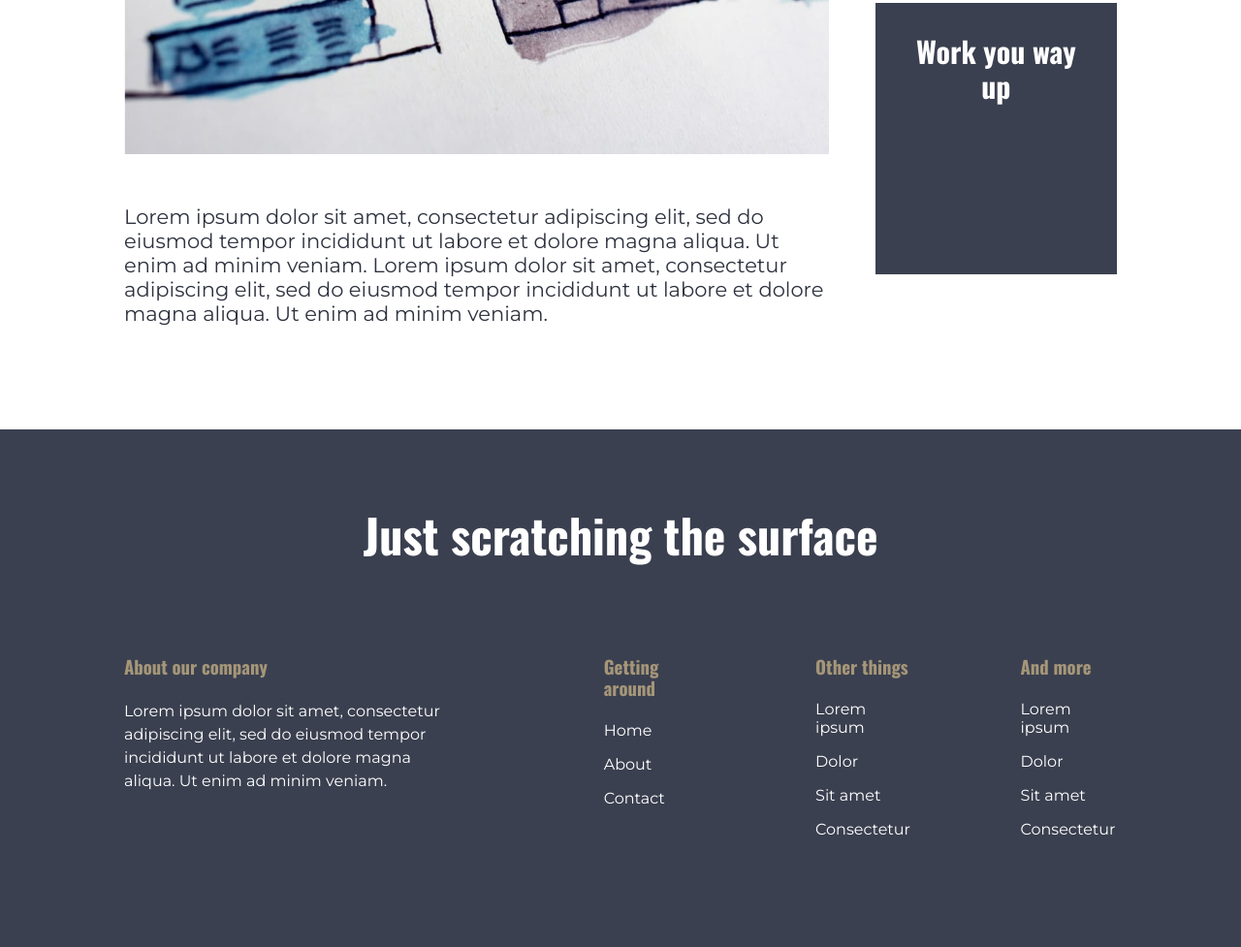
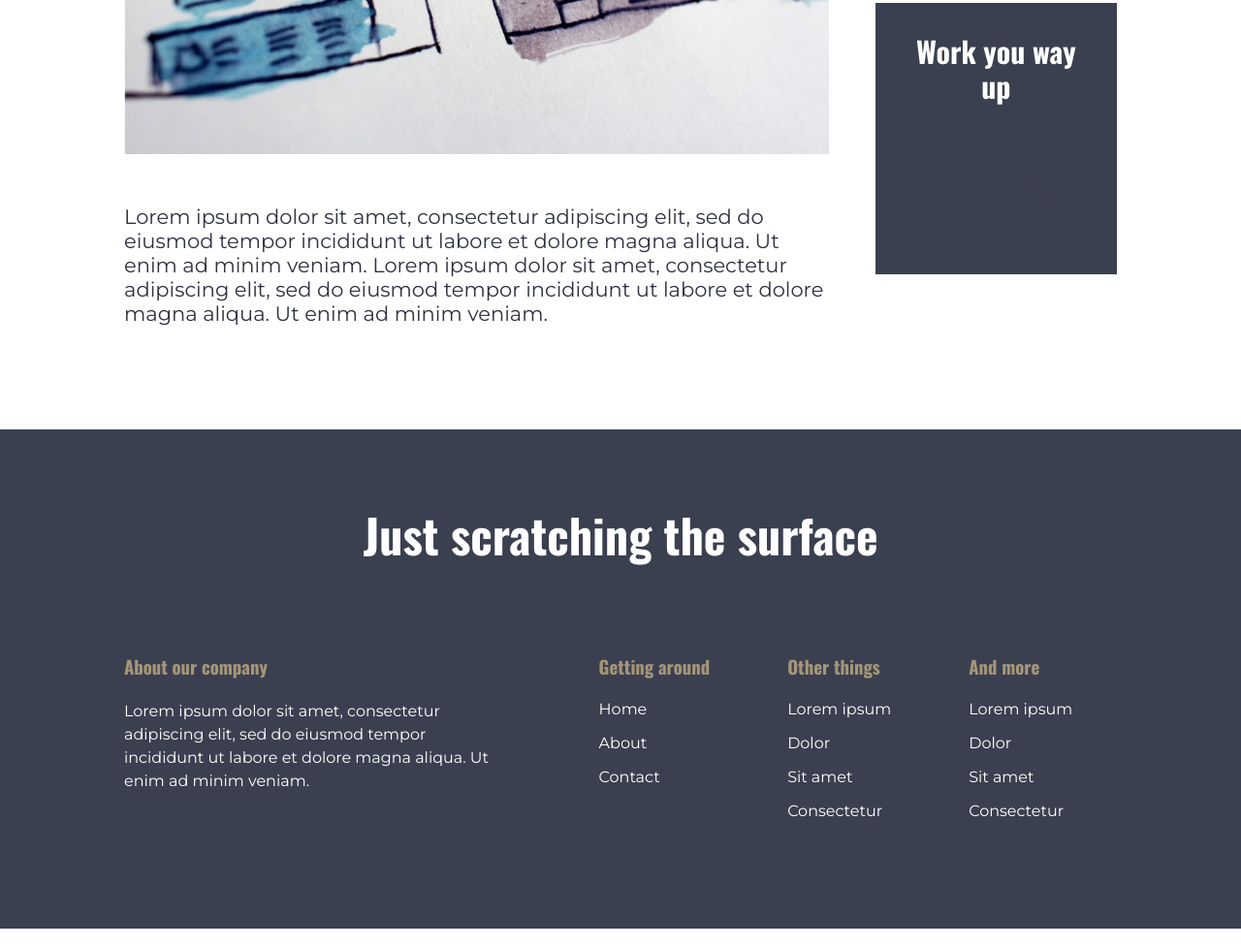
Before and after one commit to roman-usov/ru-responsive-page, a website built with Parcel: page index.html in a window 1280 px wide. Shown: the part 1853-2830 px from the top of the page at 97% size. Built offline with nearby package versions, Linux system fonts and the light colour scheme.

Commit message:
completed full draft

```diff
--- a/src/css/footer/__snippet-container/footer__snippet-container.css
+++ b/src/css/footer/__snippet-container/footer__snippet-container.css
@@ -12,7 +12,7 @@
 
 @media (min-width: 1200px) {
   .footer__snippet-container {
-    gap: 7em;
+    gap: 5em;
   }
 
   .footer__snippet-container > div:first-child {
```
